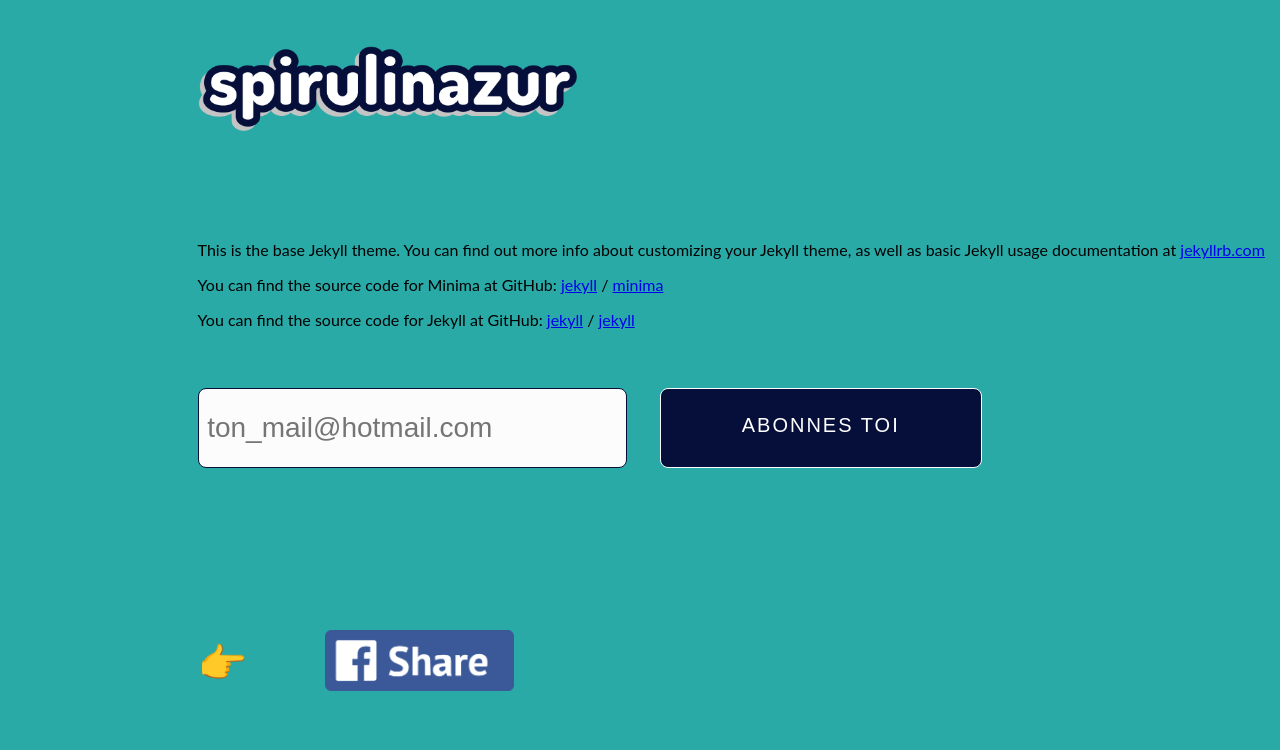
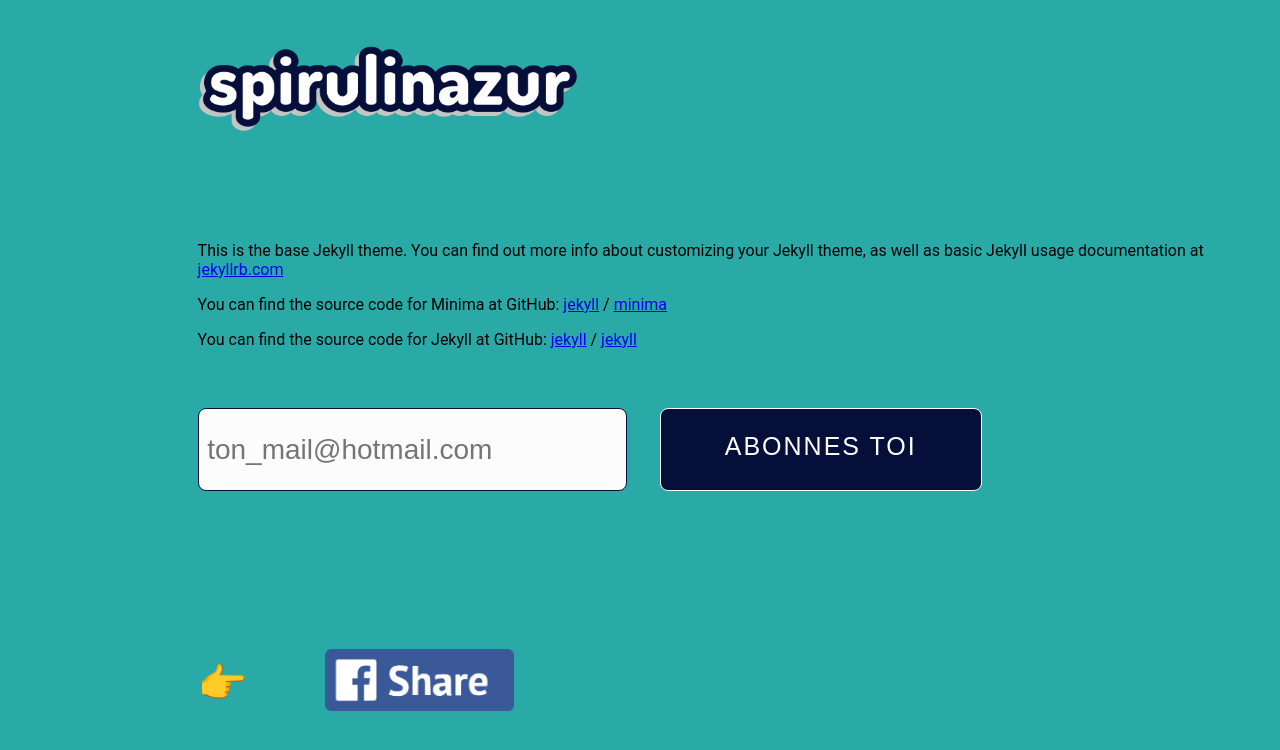
Before and after one commit to PelDoingCode/spirulinazur_test, a Jekyll site: the page built from about.markdown, in a window 1280 px wide. Shown: the top 750 px of the page. Built offline with Jekyll 4.4.1, drawn with Linux system fonts in a browser that asks for light colours.

Commit message:
small font and typo fixed

```diff
--- a/_layouts/default.html
+++ b/_layouts/default.html
@@ -13,6 +13,7 @@
     <!-- path to the css code !  -->
     <link rel="stylesheet" href="../css/main.css">
 
+    <link href="https://fonts.googleapis.com/css?family=Roboto+Condensed&display=swap" rel="stylesheet">
 
   </head>
 
--- a/css/main.css
+++ b/css/main.css
@@ -11,7 +11,7 @@
 html {
   padding: 0;
   margin: 0;
-  font-family: Lato;
+  font-family: 'Roboto', sans-serif;
   font-style: normal;
 }
 
@@ -19,7 +19,7 @@
 body  {
   position: relative;
   background-color: #29AAA7;
-  font-family: Lato;
+  font-family: 'Roboto', sans-serif;
   font-style: normal;
 }
 
@@ -99,12 +99,12 @@
   }
 
   .text-container h3 {
-    font-size: 250%;
+    font-size: 260%;
     color: #FCFCFC;
   }
 
   .text-container h4 {
-    font-size: 220%;
+    font-size: 225%;
     color: #060F39;
   }
 
@@ -185,9 +185,8 @@
   .form-button h4 {
     color: white;
     font-weight: 500;
-    font-size: 20px;
+    font-size: 25px;
     margin-top: 21.9px;
-
     letter-spacing: 2px;
   }
 
@@ -241,7 +240,7 @@
   }
 
   .text-container h4 {
-    font-size: 180%;
+    font-size: 175%;
     color: #060F39;
   }
 
```
